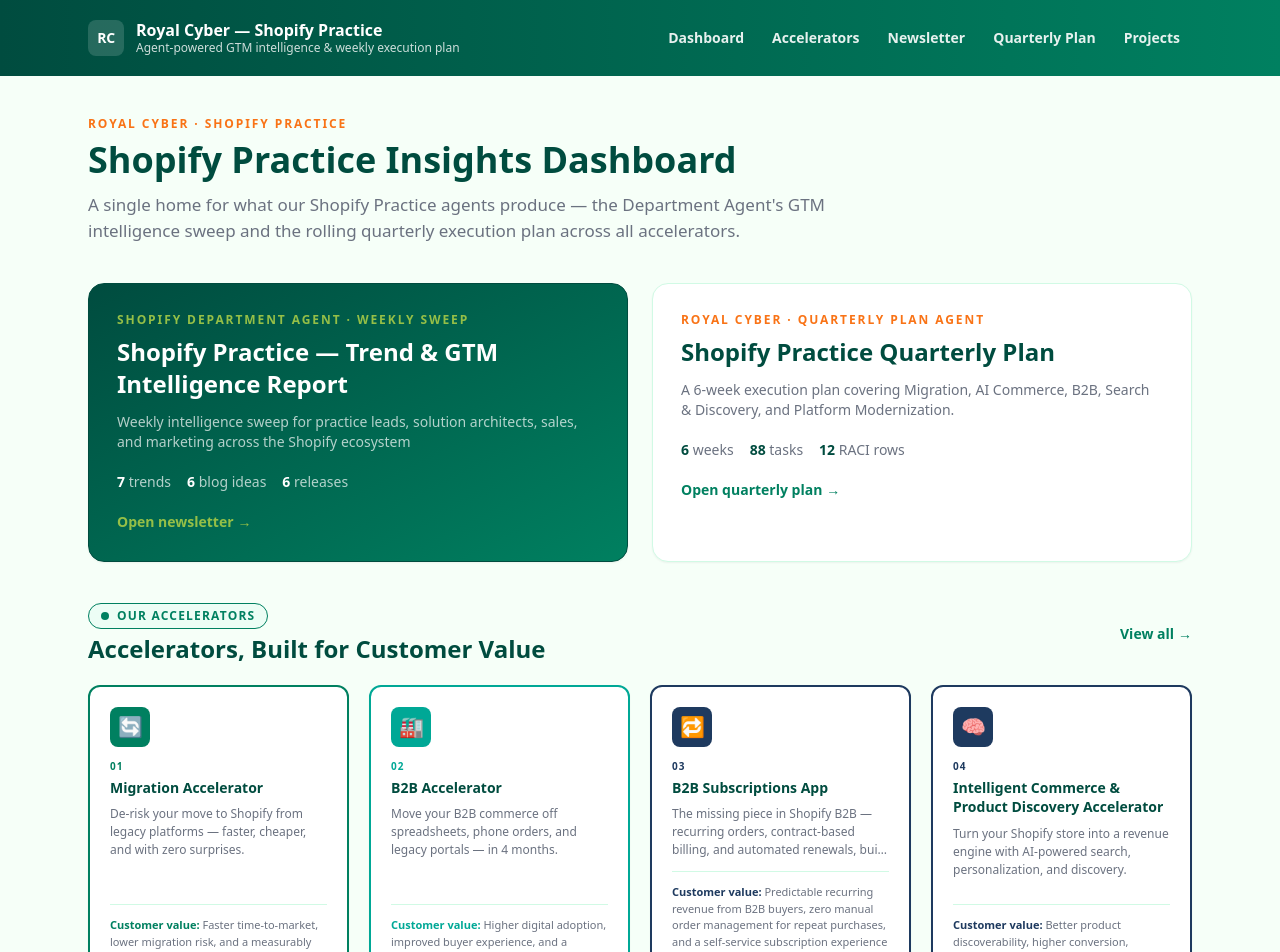
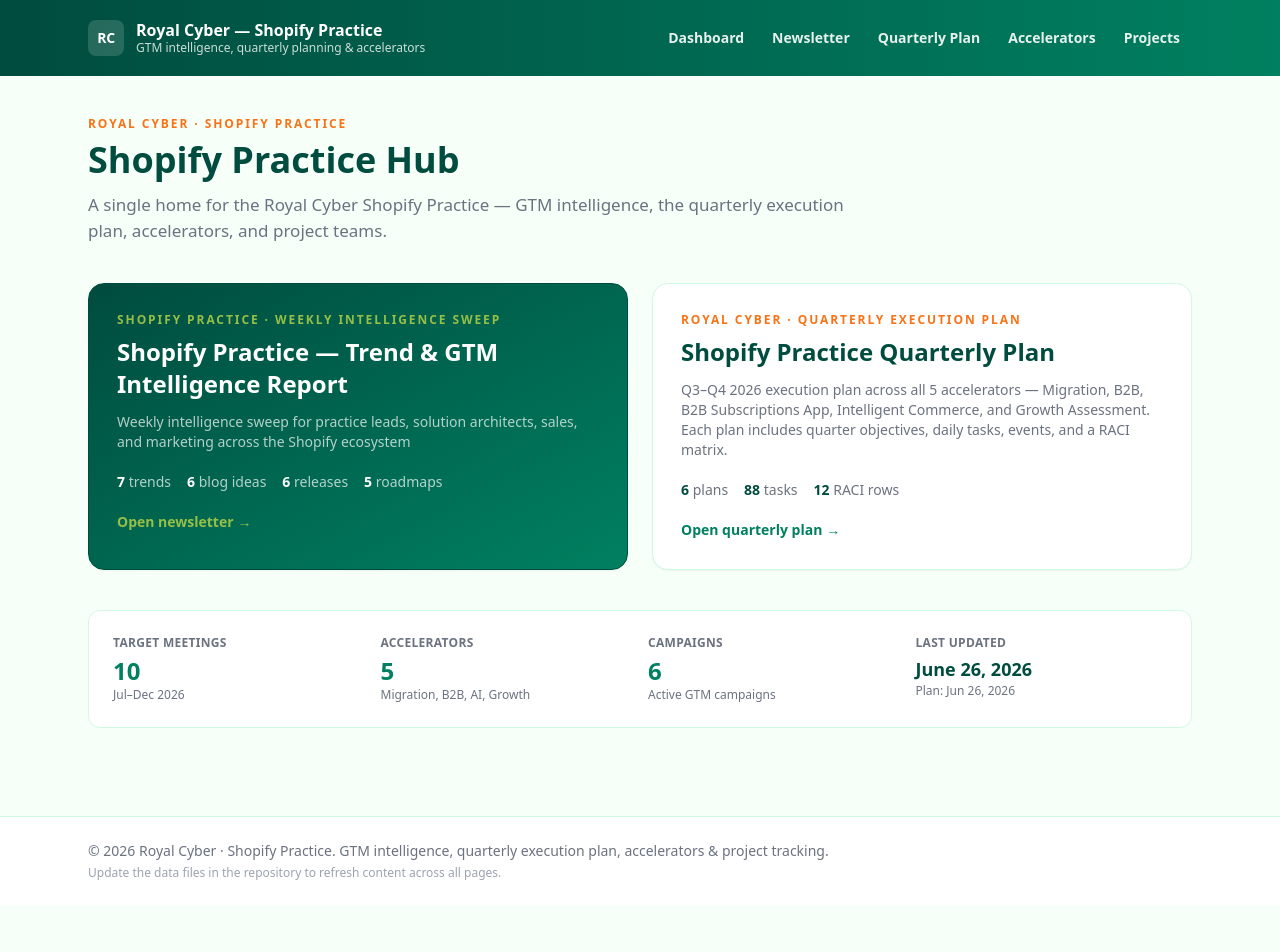
Before and after one commit to poojanaikRC/Shopify-Dept-Agent, a Next.js app: page / in a window 1280 px wide. Shown: the top 952 px of the page. After the commit the page ends 905 px from the top, so only its background shows below. Built offline with nearby package versions, Linux system fonts and the light colour scheme.

Commit message:
fix: remove all agent wording from UI — header, footer, home page, layout meta

```diff
--- a/app/layout.tsx
+++ b/app/layout.tsx
@@ -4,9 +4,9 @@
 import SiteFooter from "@/components/SiteFooter";
 
 export const metadata: Metadata = {
-  title: "Royal Cyber — Shopify Practice Insights",
+  title: "Royal Cyber — Shopify Practice",
   description:
-    "Shopify Practice Insights dashboard by Royal Cyber. GTM intelligence and 6-week execution plan from the Shopify Department Agent and Weekly Plan Agent.",
+    "Shopify Practice hub by Royal Cyber. GTM intelligence, quarterly execution plan, accelerators, and project teams — all in one place.",
 };
 
 export default function RootLayout({ children }: { children: React.ReactNode }) {
--- a/app/page.tsx
+++ b/app/page.tsx
@@ -1,119 +1,72 @@
 import Link from "next/link";
 import { report } from "@/data/report";
 import { weeklyPlan } from "@/data/weeklyPlan";
-import { accelerators } from "@/data/accelerators";
 
 export default function HomePage() {
   const totalTasks = weeklyPlan.weeks.reduce((n, w) => n + w.tasks.length, 0);
 
-  const ACCENT_TEXT: Record<string, string> = {
-    "sh-green":  "text-sh-green",
-    "sh-teal":   "text-sh-teal",
-    "rc-blue":   "text-rc-blue",
-    "rc-accent": "text-rc-accent",
-  };
-  const ACCENT_BG: Record<string, string> = {
-    "sh-green":  "bg-sh-green",
-    "sh-teal":   "bg-sh-teal",
-    "rc-blue":   "bg-rc-blue",
-    "rc-accent": "bg-rc-accent",
-  };
-  const ACCENT_BORDER: Record<string, string> = {
-    "sh-green":  "border-sh-green",
-    "sh-teal":   "border-sh-teal",
-    "rc-blue":   "border-rc-blue",
-    "rc-accent": "border-rc-accent",
-  };
-
   return (
     <div className="mx-auto max-w-6xl px-6 py-10">
-      {/* Hero */}
       <section className="mb-10">
         <p className="text-xs font-bold uppercase tracking-[0.16em] text-rc-accent">
           Royal Cyber · Shopify Practice
         </p>
         <h1 className="mt-2 text-3xl font-extrabold leading-tight text-sh-dark sm:text-4xl">
-          Shopify Practice Insights Dashboard
+          Shopify Practice Hub
         </h1>
         <p className="mt-3 max-w-3xl text-[17px] text-sh-muted">
-          A single home for what our Shopify Practice agents produce — the Department Agent's GTM intelligence sweep and the rolling quarterly execution plan across all accelerators.
+          A single home for the Royal Cyber Shopify Practice — GTM intelligence, the quarterly execution plan, accelerators, and project teams.
         </p>
       </section>
 
-      {/* Agent cards */}
-      <section className="grid gap-6 md:grid-cols-2 mb-10">
-        <Link href="/newsletter"
-          className="group rounded-2xl border border-sh-dark bg-gradient-to-br from-sh-dark to-sh-green p-7 text-white shadow-sm transition hover:-translate-y-0.5 hover:shadow-lg">
-          <div className="text-xs font-bold uppercase tracking-[0.16em] text-sh-accent">Shopify Department Agent · Weekly Sweep</div>
+      <section className="grid gap-6 md:grid-cols-2">
+        <Link
+          href="/newsletter"
+          className="group rounded-2xl border border-sh-dark bg-gradient-to-br from-sh-dark to-sh-green p-7 text-white shadow-sm transition hover:-translate-y-0.5 hover:shadow-lg"
+        >
+          <div className="text-xs font-bold uppercase tracking-[0.16em] text-sh-accent">
+            Shopify Practice · Weekly Intelligence Sweep
+          </div>
           <h2 className="mt-2 text-2xl font-bold">{report.title}</h2>
-          <p className="mt-3 line-clamp-3 text-sm text-white/70">{report.sub}</p>
+          <p className="mt-3 line-clamp-4 text-sm text-white/70">{report.sub}</p>
           <div className="mt-5 flex flex-wrap gap-4 text-sm text-white/70">
             <span><b className="text-white">{report.trends.length}</b> trends</span>
             <span><b className="text-white">{report.blogs.length}</b> blog ideas</span>
             <span><b className="text-white">{report.releases.length}</b> releases</span>
+            <span><b className="text-white">{report.roadmap.length}</b> roadmaps</span>
           </div>
           <div className="mt-5 inline-flex items-center gap-1 text-sm font-semibold text-sh-accent">
-            Open newsletter <span className="transition group-hover:translate-x-0.5">→</span>
+            Open newsletter
+            <span className="transition group-hover:translate-x-0.5">→</span>
           </div>
         </Link>
 
-        <Link href="/weekly-plan"
-          className="group rounded-2xl border border-sh-border bg-white p-7 shadow-sm transition hover:-translate-y-0.5 hover:shadow-lg">
-          <div className="text-xs font-bold uppercase tracking-[0.16em] text-rc-accent">{weeklyPlan.org} · Quarterly Plan Agent</div>
-          <h2 className="mt-2 text-2xl font-bold text-sh-dark">Shopify Practice Quarterly Plan</h2>
+        <Link
+          href="/weekly-plan"
+          className="group rounded-2xl border border-sh-border bg-white p-7 shadow-sm transition hover:-translate-y-0.5 hover:shadow-lg"
+        >
+          <div className="text-xs font-bold uppercase tracking-[0.16em] text-rc-accent">
+            {weeklyPlan.org} · Quarterly Execution Plan
+          </div>
+          <h2 className="mt-2 text-2xl font-bold text-sh-dark">
+            Shopify Practice Quarterly Plan
+          </h2>
           <p className="mt-3 text-sm text-sh-muted">
-            A {weeklyPlan.weeks.length}-week execution plan covering Migration, AI Commerce, B2B, Search &amp; Discovery, and Platform Modernization.
+            Q3–Q4 2026 execution plan across all 5 accelerators — Migration, B2B, B2B Subscriptions App, Intelligent Commerce, and Growth Assessment. Each plan includes quarter objectives, daily tasks, events, and a RACI matrix.
           </p>
           <div className="mt-5 flex flex-wrap gap-4 text-sm text-sh-muted">
-            <span><b className="text-sh-dark">{weeklyPlan.weeks.length}</b> weeks</span>
+            <span><b className="text-sh-dark">{weeklyPlan.weeks.length}</b> plans</span>
             <span><b className="text-sh-dark">{totalTasks}</b> tasks</span>
             <span><b className="text-sh-dark">{weeklyPlan.raci.rows.length}</b> RACI rows</span>
           </div>
           <div className="mt-5 inline-flex items-center gap-1 text-sm font-semibold text-sh-green">
-            Open quarterly plan <span className="transition group-hover:translate-x-0.5">→</span>
+            Open quarterly plan
+            <span className="transition group-hover:translate-x-0.5">→</span>
           </div>
         </Link>
       </section>
 
-      {/* Accelerators section */}
-      <section className="mb-10">
-        <div className="flex items-center justify-between mb-5">
-          <div>
-            <div className="mb-1 inline-flex items-center gap-2 rounded-full border border-sh-green bg-sh-chip px-3 py-1">
-              <span className="h-2 w-2 rounded-full bg-sh-green" />
-              <span className="text-xs font-bold uppercase tracking-widest text-sh-green">Our Accelerators</span>
-            </div>
-            <h2 className="text-2xl font-extrabold text-sh-dark">Accelerators, Built for Customer Value</h2>
-          </div>
-          <Link href="/accelerators" className="hidden sm:inline-flex items-center gap-1 text-sm font-semibold text-sh-green hover:underline">
-            View all <span>→</span>
-          </Link>
-        </div>
-
-        <div className="grid gap-5 sm:grid-cols-2 lg:grid-cols-4">
-          {accelerators.map((acc) => (
-            <Link key={acc.id} href={`/accelerators/${acc.slug}`}
-              className={`group flex flex-col rounded-xl border-2 bg-white p-5 shadow-sm transition hover:-translate-y-1 hover:shadow-md ${ACCENT_BORDER[acc.color]}`}>
-              <div className={`mb-3 flex h-10 w-10 items-center justify-center rounded-lg text-xl ${ACCENT_BG[acc.color]} text-white`}>
-                {acc.icon}
-              </div>
-              <div className={`text-[10px] font-bold uppercase tracking-widest mb-1 ${ACCENT_TEXT[acc.color]}`}>{acc.number}</div>
-              <h3 className="font-bold text-sh-dark text-[14px] leading-snug mb-2">{acc.title}</h3>
-              <p className="text-[12px] text-sh-muted flex-1 line-clamp-3">{acc.tagline}</p>
-              <div className={`mt-3 pt-3 border-t border-sh-border text-[11px] text-sh-muted`}>
-                <span className={`font-semibold ${ACCENT_TEXT[acc.color]}`}>Customer value: </span>
-                {acc.customerValue}
-              </div>
-              <div className={`mt-3 flex items-center gap-1 text-xs font-semibold ${ACCENT_TEXT[acc.color]}`}>
-                View details <span className="transition group-hover:translate-x-0.5">→</span>
-              </div>
-            </Link>
-          ))}
-        </div>
-      </section>
-
-      {/* KPI strip */}
-      <section className="rounded-xl border border-sh-border bg-white p-6">
+      <section className="mt-10 rounded-xl border border-sh-border bg-white p-6">
         <div className="grid gap-4 sm:grid-cols-4">
           <div>
             <div className="text-xs font-bold uppercase tracking-wide text-sh-muted">Target Meetings</div>
@@ -122,7 +75,7 @@
           </div>
           <div>
             <div className="text-xs font-bold uppercase tracking-wide text-sh-muted">Accelerators</div>
-            <div className="mt-1 text-2xl font-extrabold text-sh-green">{accelerators.length}</div>
+            <div className="mt-1 text-2xl font-extrabold text-sh-green">5</div>
             <div className="text-xs text-sh-muted">Migration, B2B, AI, Growth</div>
           </div>
           <div>
--- a/components/SiteFooter.tsx
+++ b/components/SiteFooter.tsx
@@ -3,11 +3,11 @@
     <footer className="mt-12 border-t border-sh-border bg-white">
       <div className="mx-auto max-w-6xl px-6 py-6 text-sm text-sh-muted">
         <p>
-          © {new Date().getFullYear()} Royal Cyber · Shopify Practice Insights.
-          Generated by the Shopify Department Agent &amp; Weekly Plan Agent.
+          © {new Date().getFullYear()} Royal Cyber · Shopify Practice.
+          GTM intelligence, quarterly execution plan, accelerators &amp; project tracking.
         </p>
         <p className="mt-1 text-xs text-[#9CA3AF]">
-          Content reflects the most recent agent run. Update the data files to refresh.
+          Update the data files in the repository to refresh content across all pages.
         </p>
       </div>
     </footer>
--- a/components/SiteHeader.tsx
+++ b/components/SiteHeader.tsx
@@ -13,7 +13,7 @@
               Royal Cyber — Shopify Practice
             </div>
             <div className="text-xs text-white/80">
-              Agent-powered GTM intelligence & weekly execution plan
+              GTM intelligence, quarterly planning &amp; accelerators
             </div>
           </div>
         </Link>
@@ -21,14 +21,14 @@
           <Link href="/" className="rounded-md px-3 py-1.5 text-white/90 transition hover:bg-white/15">
             Dashboard
           </Link>
-          <Link href="/accelerators" className="rounded-md px-3 py-1.5 text-white/90 transition hover:bg-white/15">
-            Accelerators
-          </Link>
           <Link href="/newsletter" className="rounded-md px-3 py-1.5 text-white/90 transition hover:bg-white/15">
             Newsletter
           </Link>
           <Link href="/weekly-plan" className="rounded-md px-3 py-1.5 text-white/90 transition hover:bg-white/15">
             Quarterly Plan
+          </Link>
+          <Link href="/accelerators" className="rounded-md px-3 py-1.5 text-white/90 transition hover:bg-white/15">
+            Accelerators
           </Link>
           <Link href="/projects" className="rounded-md px-3 py-1.5 text-white/90 transition hover:bg-white/15">
             Projects
```
